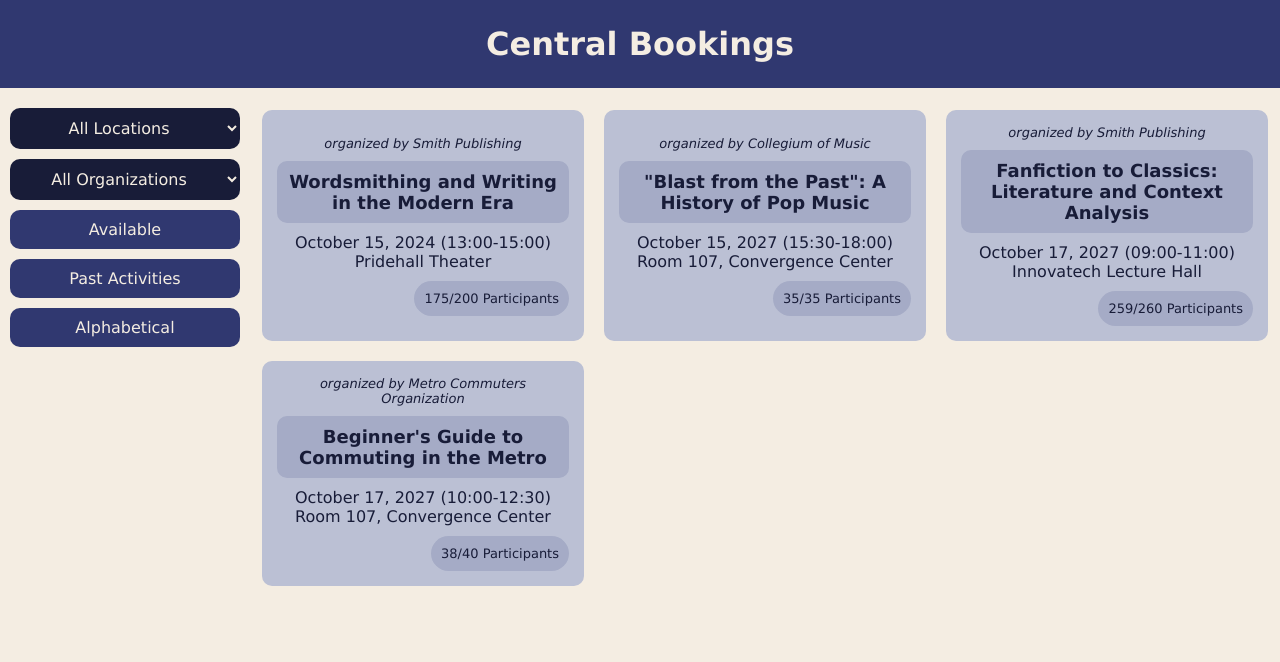
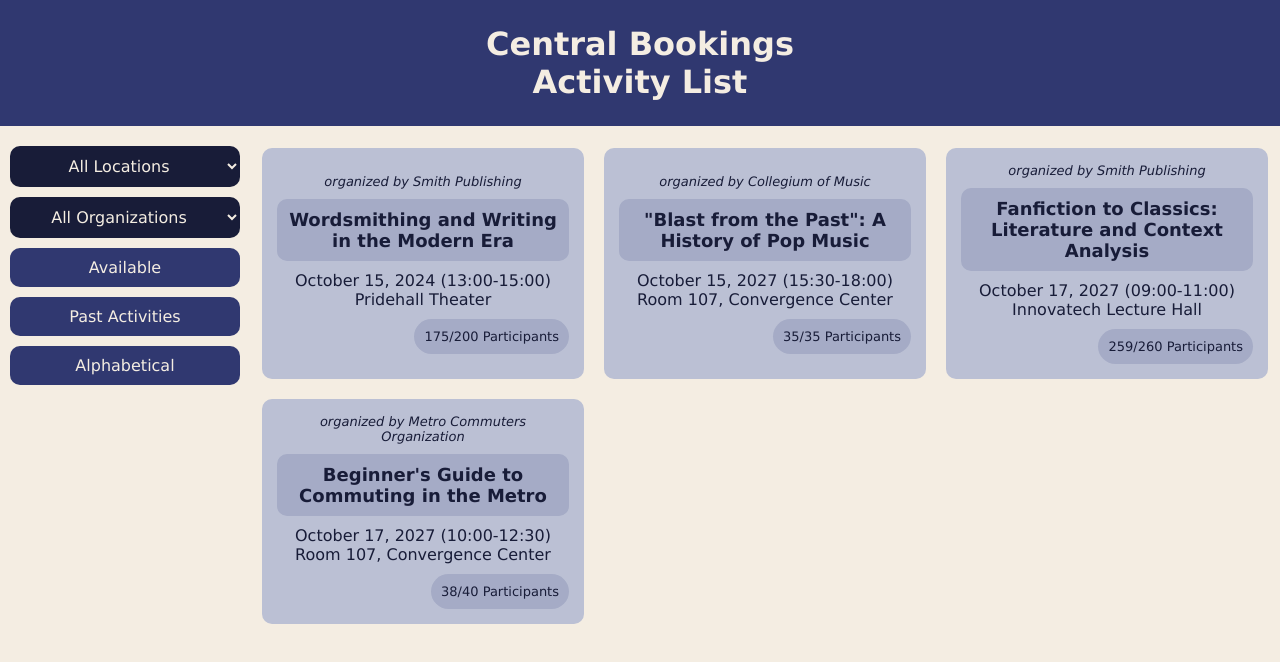
Before and after one commit to Fluorine-Git/centralbookings, a React app in the folder frontend/: page / in a window 1280 px wide. Shown: the top 662 px of the page. Built offline with nearby package versions, Linux system fonts and the light colour scheme; the HTML template or start-up script is replaced by a standard one.

Commit message:
Added a Header for the Page Name

```diff
--- a/frontend/src/App.jsx
+++ b/frontend/src/App.jsx
@@ -101,6 +101,7 @@ function App() {
     <div className='layout'>
       <header className='header'>
         <h1>Central Bookings</h1>
+        <h1>Activity List</h1>
       </header>
 
       {/* filters */}
```
